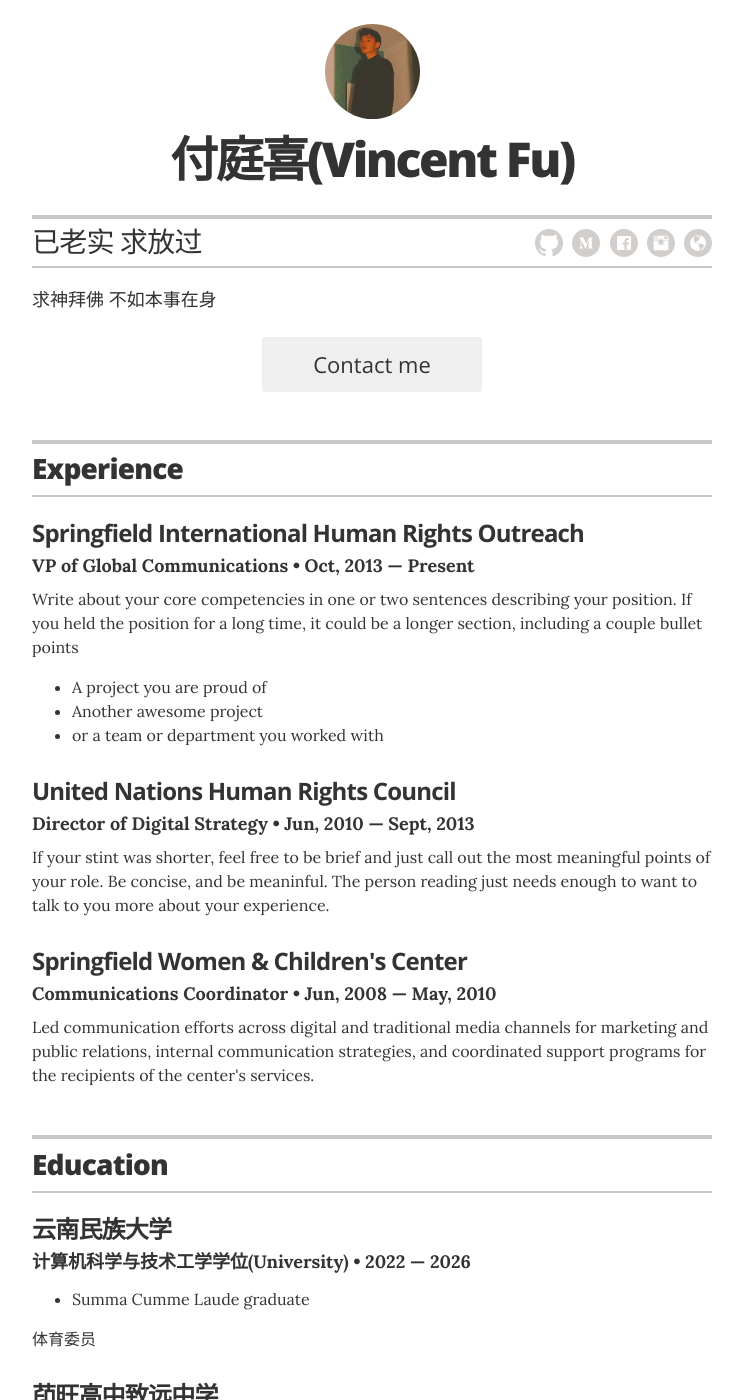
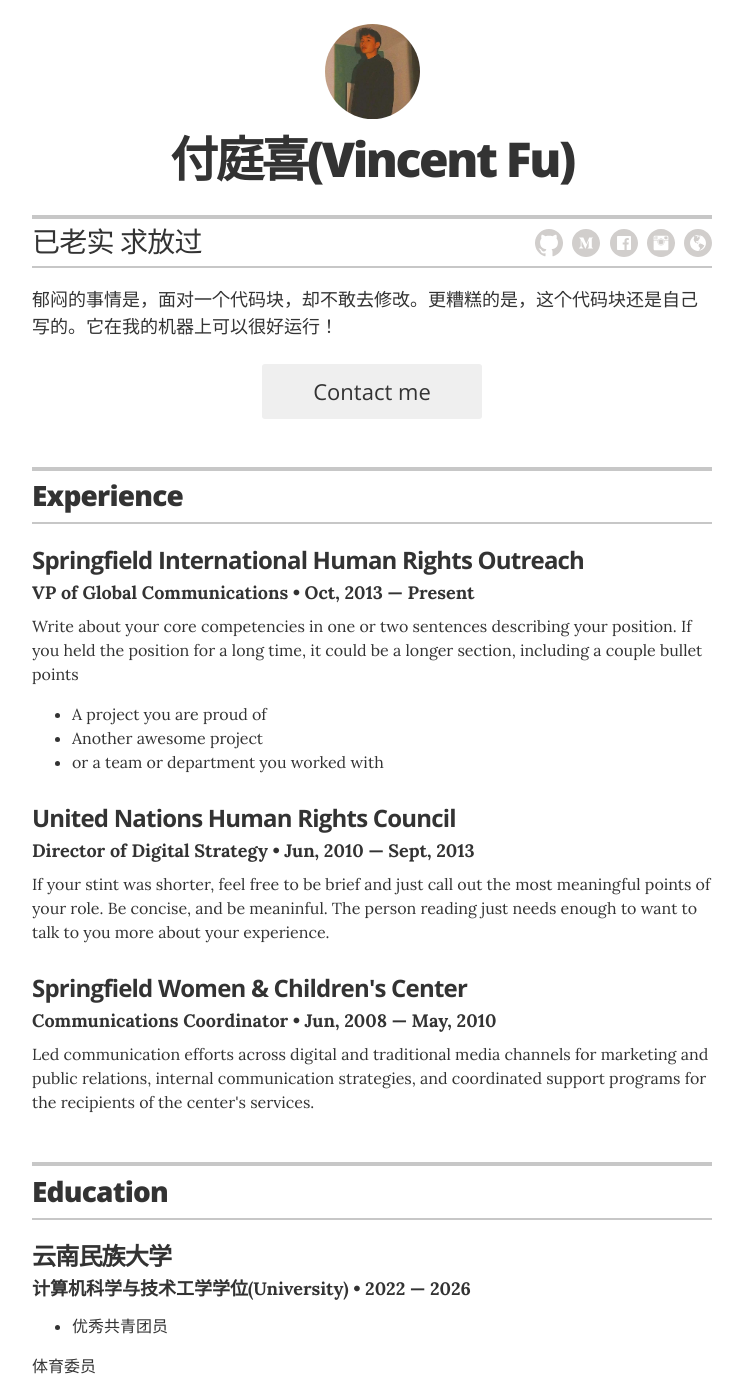
Before and after one commit to futingx/resume, a Jekyll site: the page built from index.html, in a window 1280 px wide and 1400 px high. Shown: the whole window, without its empty margins (268-1011 px from the left). Built offline with Jekyll 4.4.1, drawn with Linux system fonts in a browser that asks for light colours.

Commit message:
第八次提交

```diff
--- a/_config.yml
+++ b/_config.yml
@@ -23,7 +23,7 @@ resume_contact_address:         "云南 昆明"
 resume_header_contact_info:     "云南 昆明 • 111111111111 • 3167089271@qq.com"
 display_header_contact_info:    "false"
 
-resume_header_intro: "<p>求神拜佛 不如本事在身</p>"
+resume_header_intro: "<p>郁闷的事情是，面对一个代码块，却不敢去修改。更糟糕的是，这个代码块还是自己写的。它在我的机器上可以很好运行！</p>"
 
 # 使用“是”显示电子邮件联系按钮，
 # 使用“否”显示“我不找工作”消息，
--- a/_data/education.yml
+++ b/_data/education.yml
@@ -4,7 +4,7 @@
   uni: 云南民族大学
   year: 2022 &mdash; 2026
   awards:
-    - award: Summa Cumme Laude graduate
+    - award: 优秀共青团员
   summary: 体育委员
 
 - degree: 高中(High School)
```
